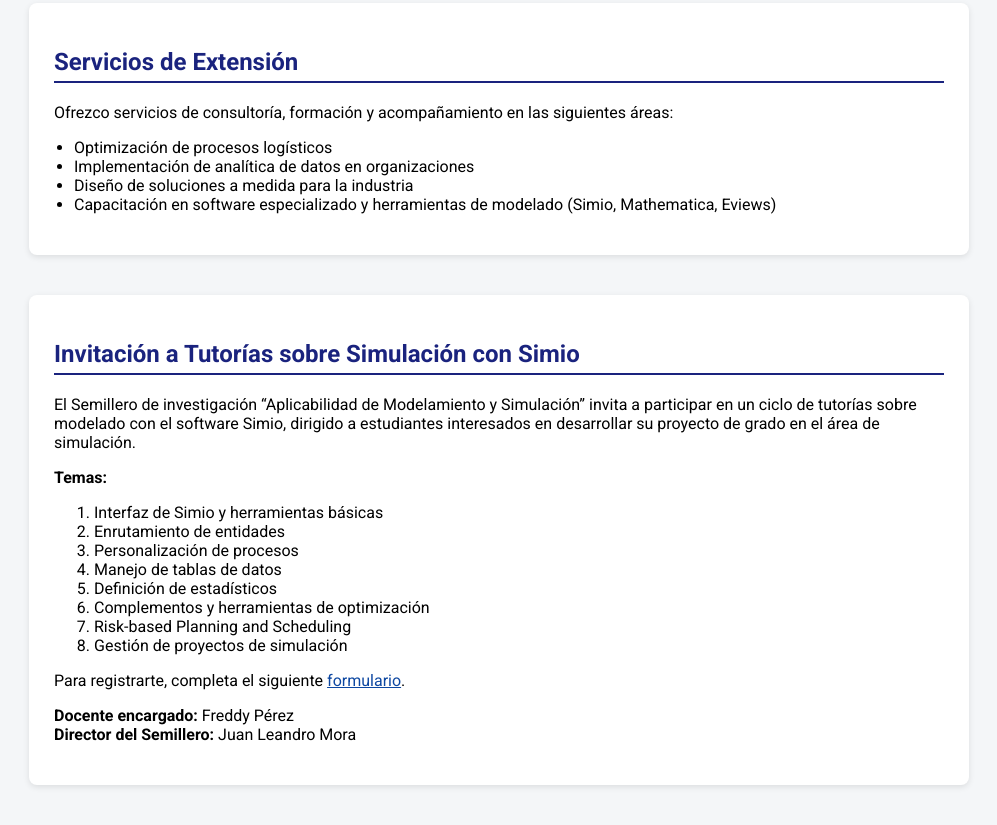
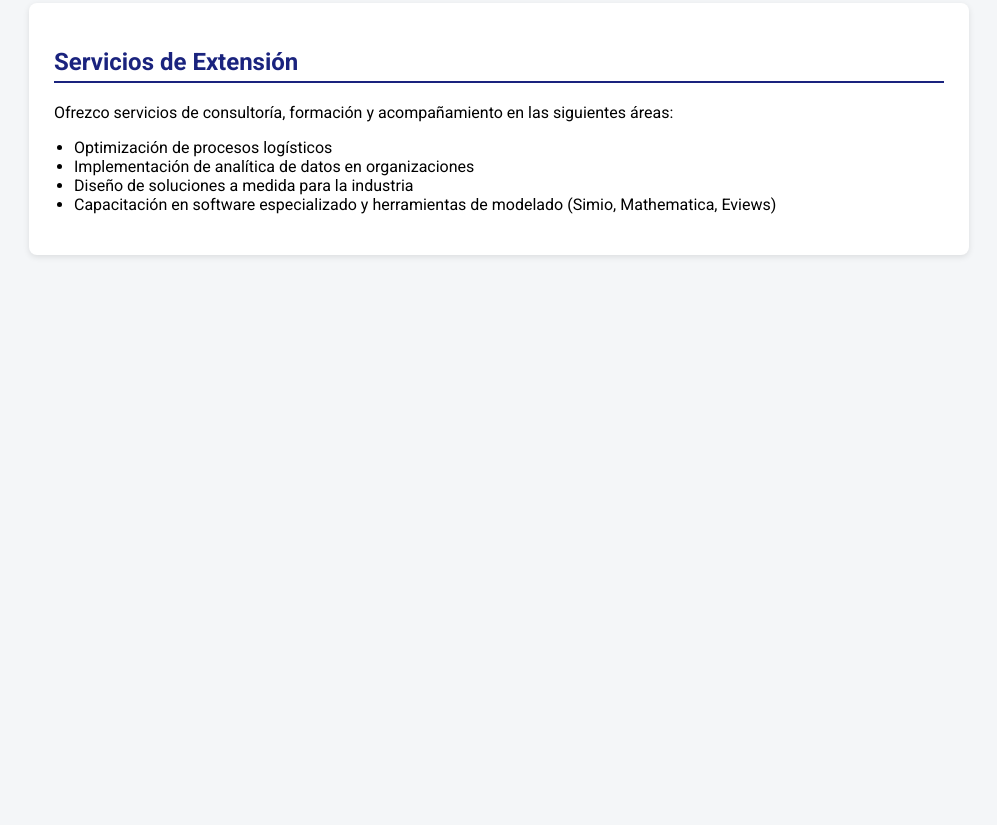
Before and after one commit to freddyandres87/PaginaDocente, a plain HTML site: page index.html in a window 1280 px wide. Shown: the part 1712-2537 px from the top of the page, without its empty margins (271-1268 px from the left). After the commit the page ends 2007 px from the top, so only its background shows below. Drawn offline with Linux system fonts and the light colour scheme.

Commit message:
Add files via upload

```diff
--- a/index.html
+++ b/index.html
@@ -164,26 +164,7 @@
         <li>Capacitación en software especializado y herramientas de modelado (Simio, Mathematica, Eviews)</li>
       </ul>
     </section>
-
-<section id="tutorias-simio">
-  <h2>Invitación a Tutorías sobre Simulación con Simio</h2>
-  <p>El Semillero de investigación “Aplicabilidad de Modelamiento y Simulación” invita a participar en un ciclo de tutorías sobre modelado con el software Simio, dirigido a estudiantes interesados en desarrollar su proyecto de grado en el área de simulación.</p>
-  <p><strong>Temas:</strong></p>
-  <ol>
-    <li>Interfaz de Simio y herramientas básicas</li>
-    <li>Enrutamiento de entidades</li>
-    <li>Personalización de procesos</li>
-    <li>Manejo de tablas de datos</li>
-    <li>Definición de estadísticos</li>
-    <li>Complementos y herramientas de optimización</li>
-    <li>Risk-based Planning and Scheduling</li>
-    <li>Gestión de proyectos de simulación</li>
-  </ol>
-  <p>Para registrarte, completa el siguiente <a href="https://docs.google.com/forms/d/e/1FAIpQLScU1VUDnTzo7aUE_dOgK5V2SdCelbcNqvgA3-8M-10JU0B_PQ/viewform?usp=dialog" target="_blank">formulario</a>.</p>
-  <p><strong>Docente encargado:</strong> Freddy Pérez<br><strong>Director del Semillero:</strong> Juan Leandro Mora</p>
-</section>
-
-</div>
+  </div>
 
   <script>
     const toggleButton = document.getElementById('toggleButton');
```
